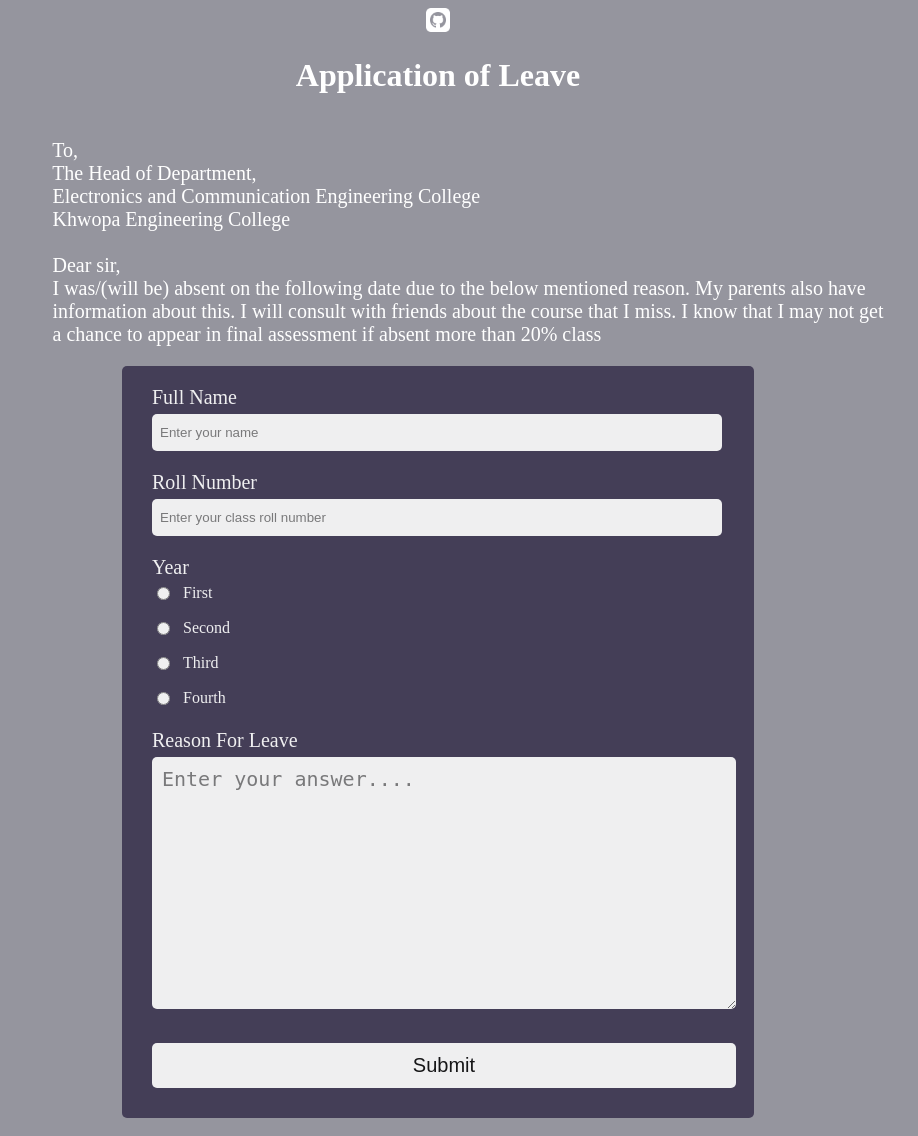
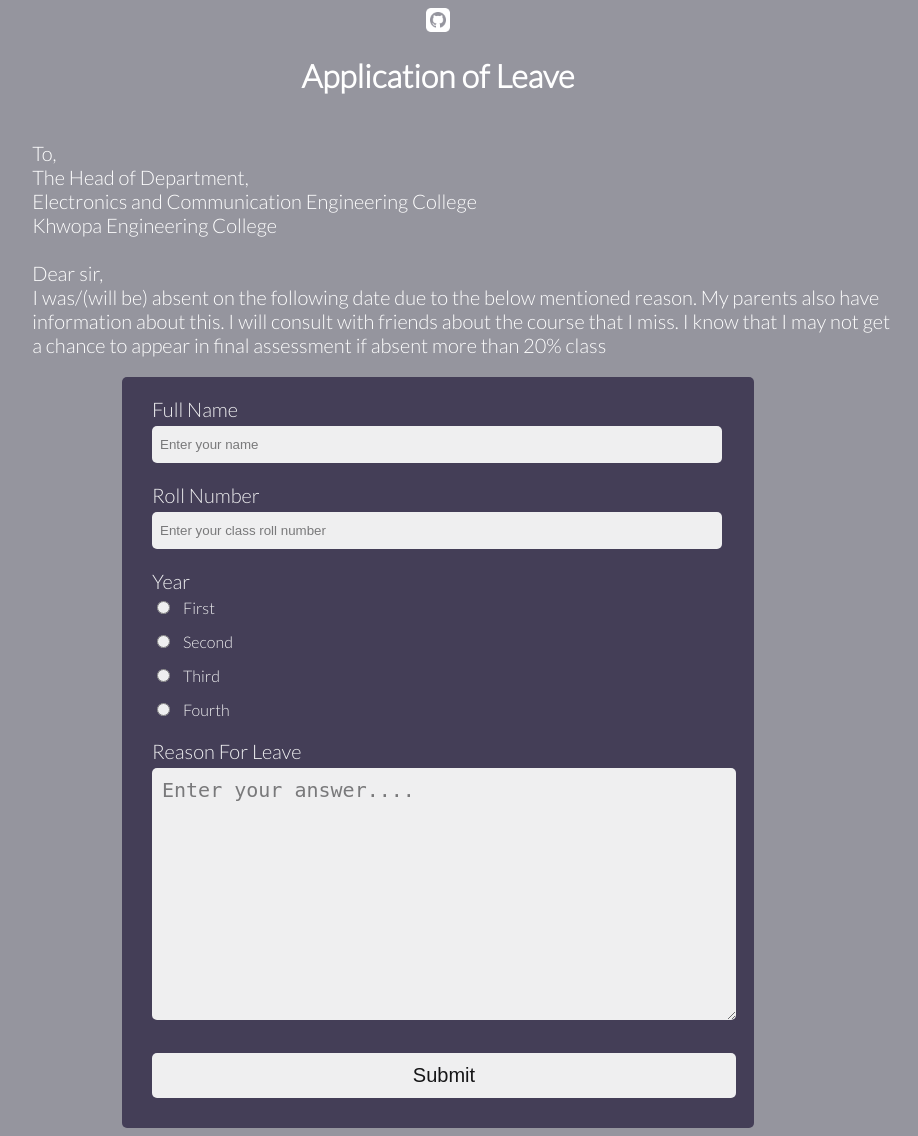
Before and after one commit to rabibasukala01/Application-of-Leave, a Django app: page / in a window 1280 px wide. Shown: the whole page, without its empty margins (202-1120 px from the left). Run offline with Django 3.2, Linux system fonts and the light colour scheme.

Commit message:
changing fontfamily

```diff
--- a/static/formstyle.css
+++ b/static/formstyle.css
@@ -8,6 +8,7 @@ body {
     justify-content: center;
     align-items: center;
     flex-direction: column;
+    font-family: 'Lato', sans-serif;
 }
 
 #title {
--- a/templates/form.html
+++ b/templates/form.html
@@ -8,6 +8,9 @@
     <meta name="viewport" content="width=device-width, initial-scale=1.0">
     <title>Form</title>
     <link rel="stylesheet" href={% static 'formstyle.css' %}>
+    <link rel="preconnect" href="https://fonts.googleapis.com">
+<link rel="preconnect" href="https://fonts.gstatic.com" crossorigin>
+<link href="https://fonts.googleapis.com/css2?family=Lato:wght@300&display=swap" rel="stylesheet">
 </head>
 
 <body>
```
Also changed, not shown: db.sqlite3.
